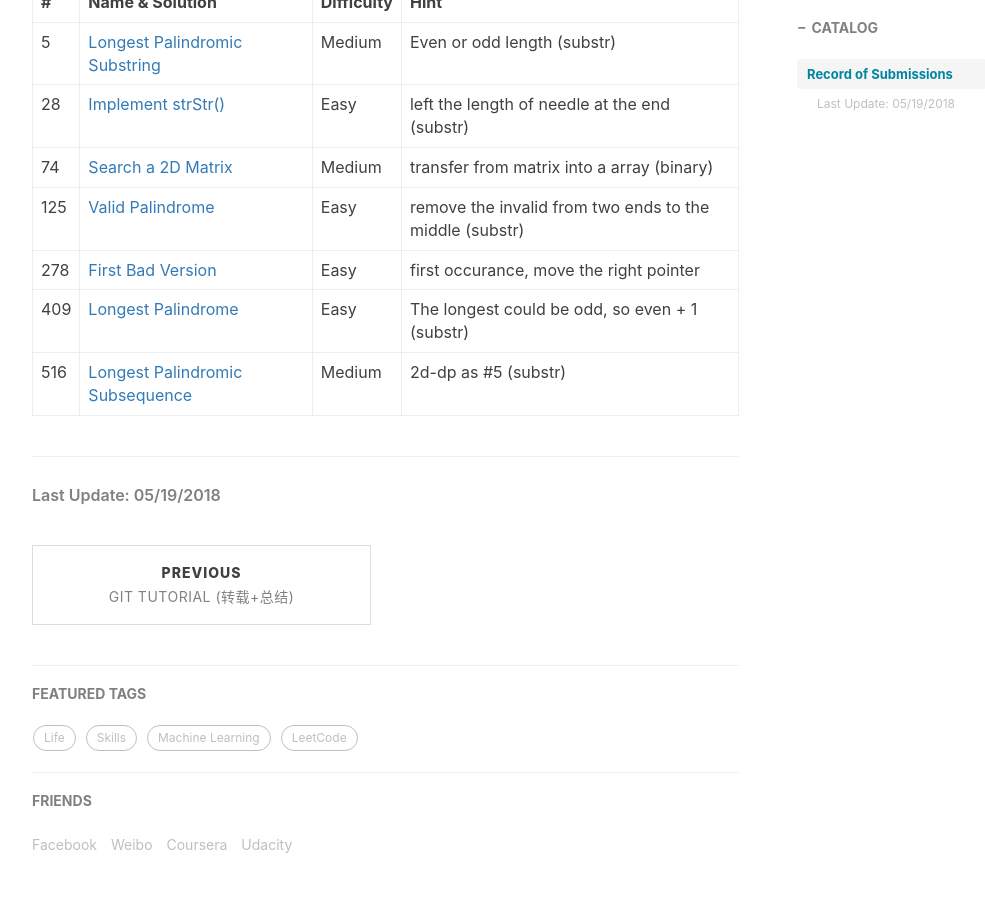
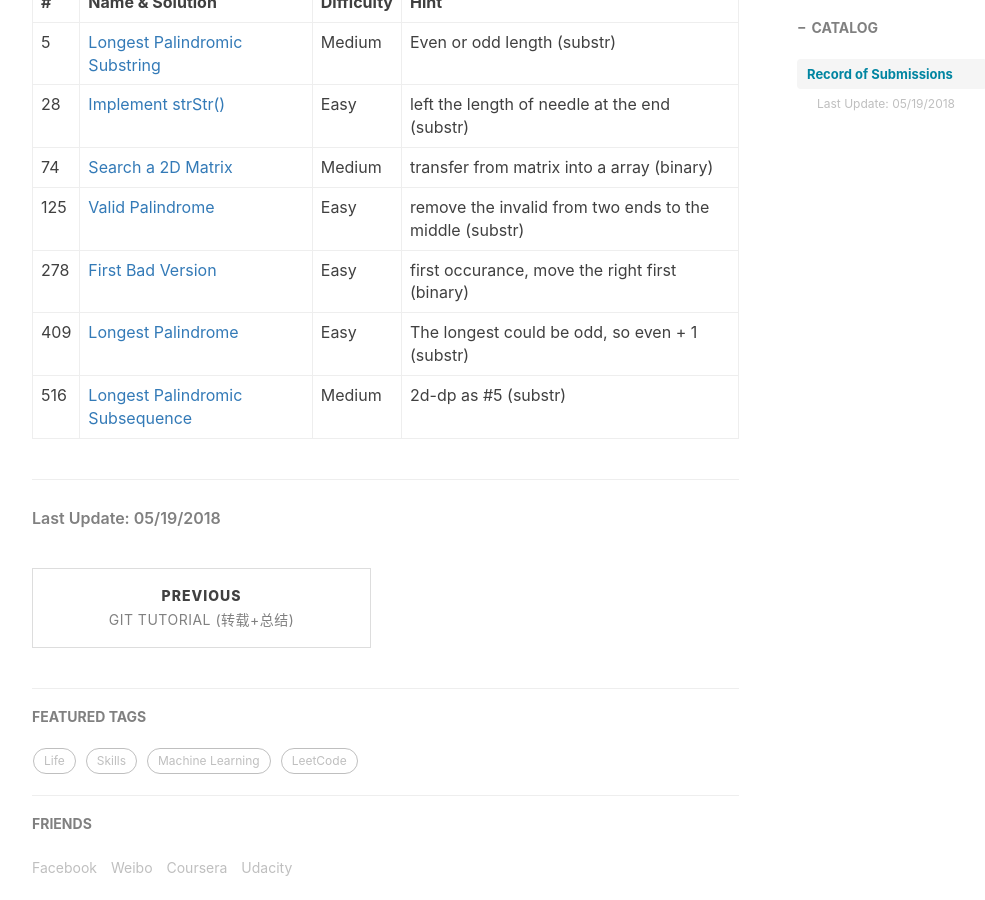
Before and after one commit to ly16/ly16.github.io, a Jekyll site: the page built from _posts/2018-05-18-leetcode-record-round1.md, in a window 1280 px wide and 900 px high, scrolled down 627 px. Shown: the whole window, without its empty margins (233-1218 px from the left). Built offline with Jekyll 4.4.1, drawn with Linux system fonts in a browser that asks for light colours; nearby versions of some CDN libraries; comment, search, counter and statistics services are not loaded.

Commit message:
Update 2018-05-18-leetcode-record-round1.md

```diff
--- a/_posts/2018-05-18-leetcode-record-round1.md
+++ b/_posts/2018-05-18-leetcode-record-round1.md
@@ -19,7 +19,7 @@
 |28|[Implement strStr()](https://github.com/ly16/LC-Practice/blob/master/Determine%20If%20One%20String%20Is%20Another's%20Substring.java)|Easy|left the length of needle at the end (substr)|
 |74|[Search a 2D Matrix](https://github.com/ly16/LC-Practice/blob/master/Search%20a%202D%20Matrix.java)|Medium|transfer from matrix into a array (binary)|
 |125|[Valid Palindrome](https://github.com/ly16/LC-Practice/blob/master/Valid%20palindrome.java)|Easy|remove the invalid from two ends to the middle (substr)|
-|278|[First Bad Version](https://github.com/ly16/LC-Practice/blob/master/First%20Bad%20Version.java)|Easy|first occurance, move the right pointer|
+|278|[First Bad Version](https://github.com/ly16/LC-Practice/blob/master/First%20Bad%20Version.java)|Easy|first occurance, move the right first (binary)|
 |409|[Longest Palindrome](https://github.com/ly16/LC-Practice/blob/master/Longest%20Palindrome.java)|Easy|The longest could be odd, so even + 1 (substr)|
 |516|[Longest Palindromic Subsequence](https://github.com/ly16/LC-Practice/blob/master/Longest%20Palindromic%20Subsequence.java)|Medium|2d-dp as #5 (substr)|
 
```
